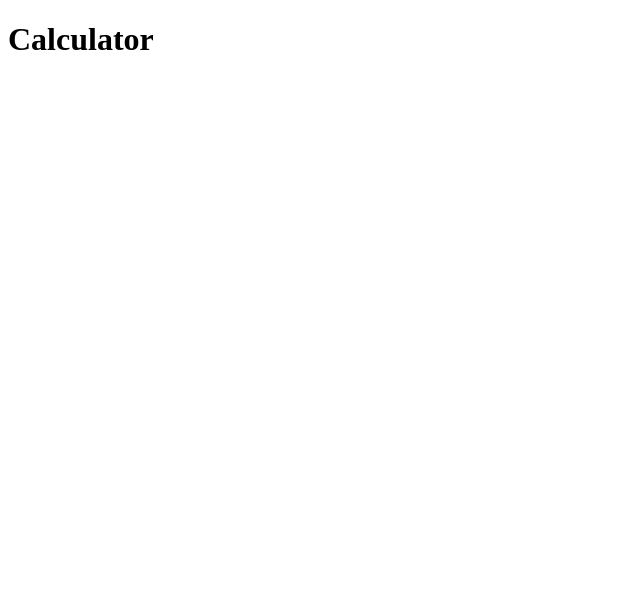
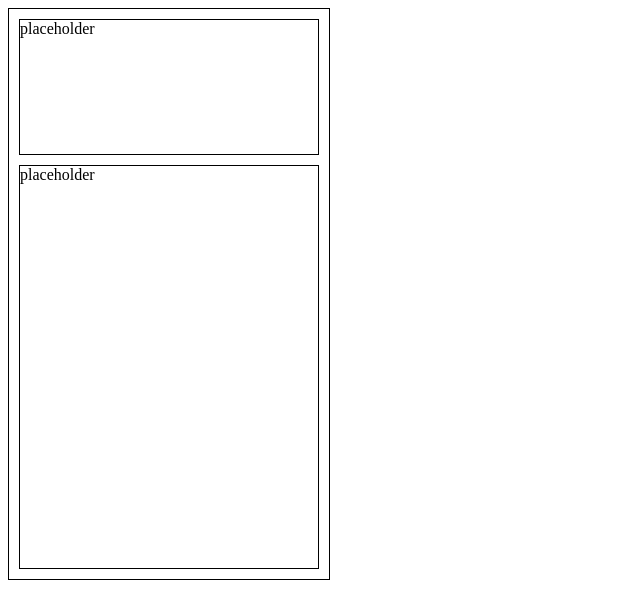
Before and after one commit to Himesh9512/calculator, a plain HTML site: page index.html in a window 1280 px wide. Shown: the whole page, without its empty margins (0-640 px from the left). Drawn offline with Linux system fonts and the light colour scheme.

Commit message:
Some placeholders for layout

```diff
--- a/css/style.css
+++ b/css/style.css
@@ -0,0 +1,19 @@
+.container {
+    border: 1px solid black;
+    height: 550px;
+    width: 300px;
+    display: flex;
+    flex-direction: column;
+    padding: 10px;
+    gap: 10px;
+}
+
+.display {
+    border: 1px solid black;
+    flex: 1;
+}
+
+.buttons {
+    border: 1px solid black;
+    flex: 3;
+}
--- a/index.html
+++ b/index.html
@@ -3,10 +3,13 @@
     <head>
         <title>Calculator</title>
         <meta charset="utf-8">
-        <link rel="stylesheet" src="./css/style.css">
+        <link rel="stylesheet" href="./css/style.css">
         <script src="./js/script.js" defer></script>
     </head>
     <body>
-        <h1>Calculator</h1>
+        <div class="container">
+            <div class="display">placeholder</div>
+            <div class="buttons">placeholder</div>
+        </div>
     </body>
 </html>
```
